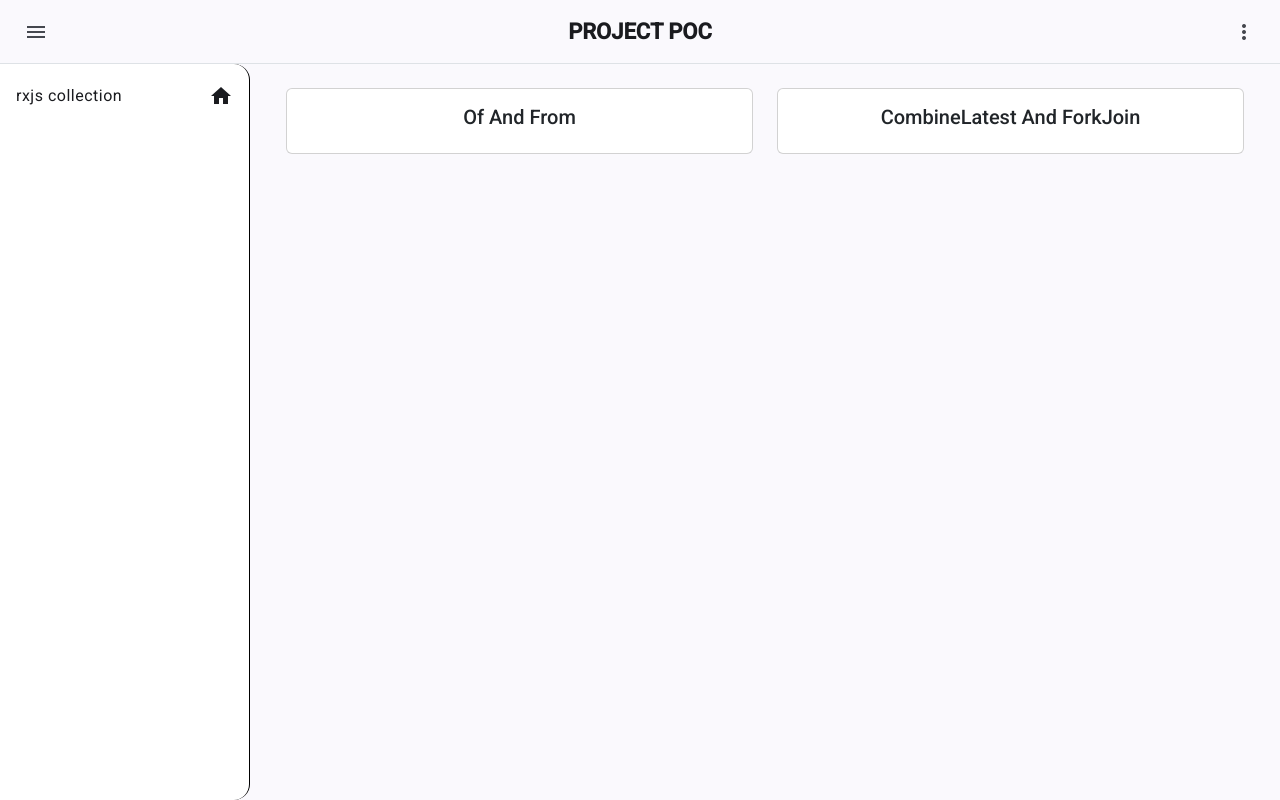
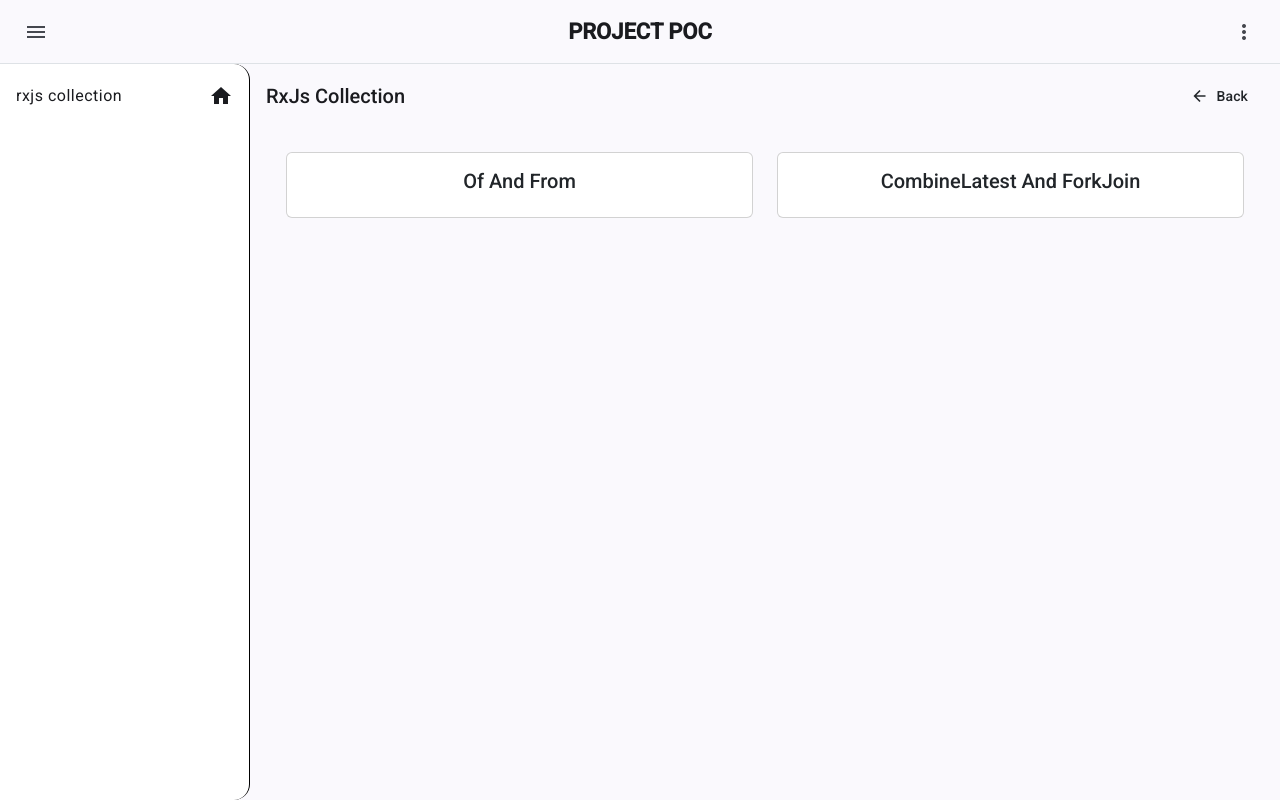
Before and after one commit to sandeep-falcon/project-poc, an Angular app: page /rxjs in a window 1280 px wide. Built offline with nearby package versions, Linux system fonts and the light colour scheme.

Commit message:
ADD: back button

```diff
--- a/src/app/app.component.html
+++ b/src/app/app.component.html
@@ -3,6 +3,13 @@
     <mat-drawer #drawer class="sidenav-drawer" mode="side" [opened]="true">
         <app-menu></app-menu>
     </mat-drawer>
+    <mat-toolbar-row>
+        <h5 class="m-0">RxJs Collection</h5>
+        <span class="spacer"></span>
+        <button mat-button class="text-dark" (click)="goToBack()">
+            Back <mat-icon>arrow_back</mat-icon>
+        </button>
+    </mat-toolbar-row>
     <main class="container-fluid p-4">
         <router-outlet></router-outlet>
     </main>
--- a/src/app/app.component.ts
+++ b/src/app/app.component.ts
@@ -3,6 +3,7 @@
 import { MaterialModule } from './material/material.module';
 import { HeaderComponent } from './components/header/header.component';
 import { MenuComponent } from './components/menu/menu.component';
+import { Location } from '@angular/common';
 
 @Component({
   selector: 'app-root',
@@ -11,4 +12,10 @@
   templateUrl: './app.component.html',
   styleUrl: './app.component.scss',
 })
-export class AppComponent {}
+export class AppComponent {
+  constructor(private _location: Location) { }
+
+  goToBack() {
+    this._location.back();
+  }
+}
```
